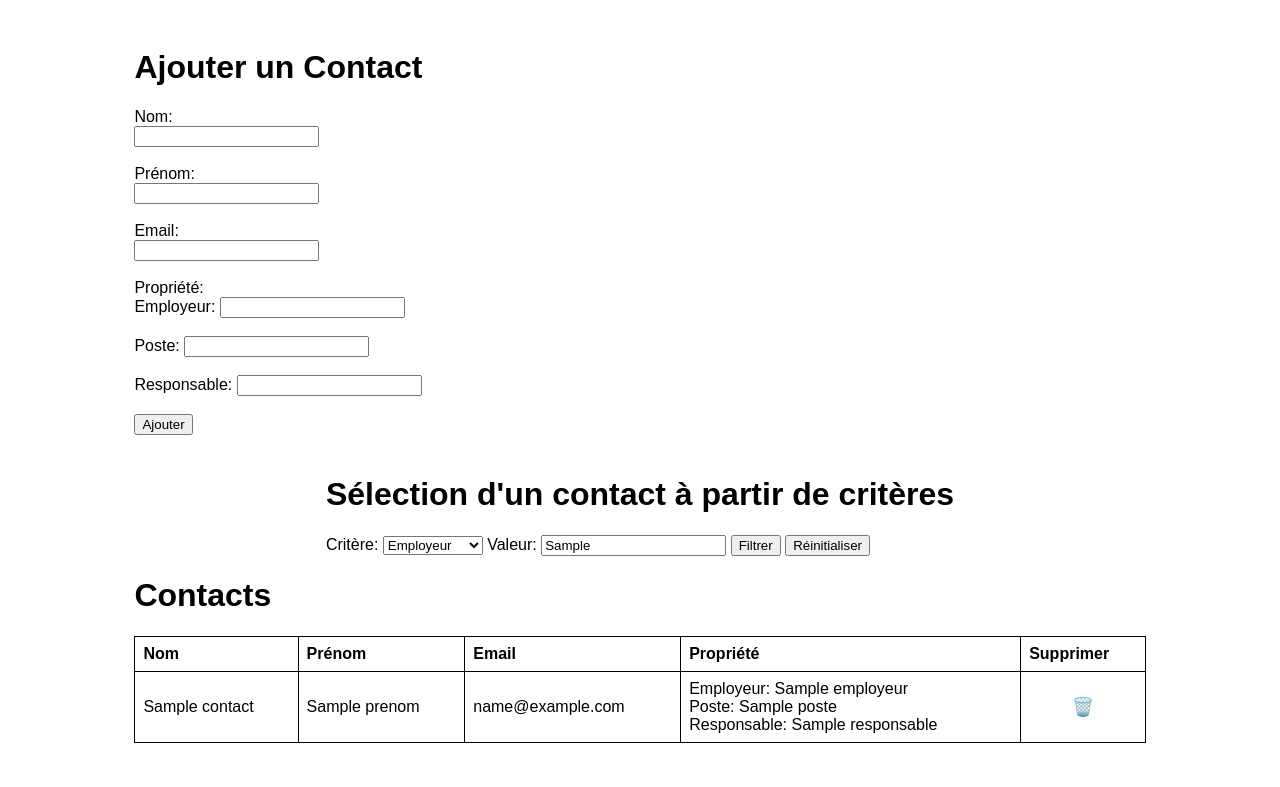
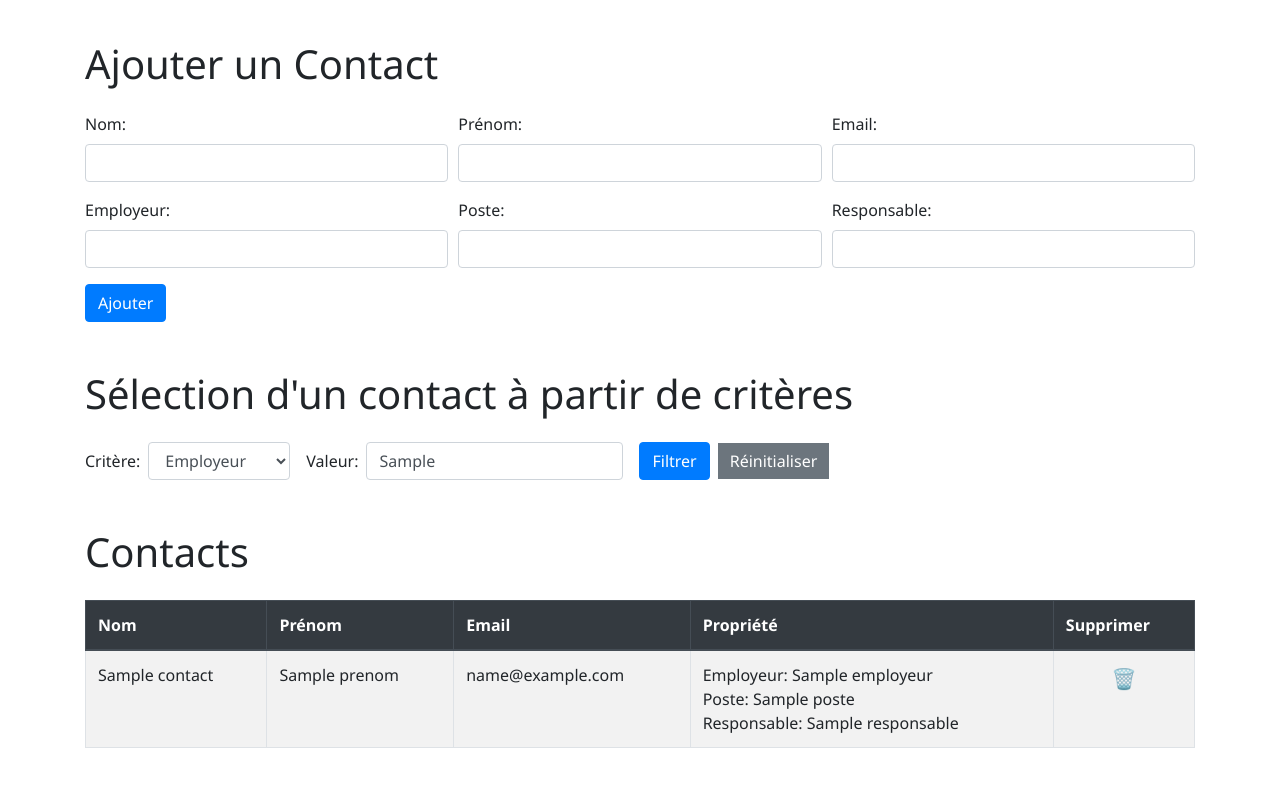
Before and after one commit to killianDRV/INFO0803_Virtualisation, a Flask app: template serveur/app/templates/index.html in a window 1280 px wide. Shown: the top 787 px of the page. Run offline with Flask 3, Linux system fonts and the light colour scheme; the template is opened without the code that fills it: most values are stand-ins (such as "Sample title", 1, 10 or a date in 2020); some libraries are stand-ins or nearby versions.

Commit message:
Finish project

```diff
--- a/api/app/app.py
+++ b/api/app/app.py
@@ -6,20 +6,27 @@ import logging
 logger = logging.getLogger('gunicorn.error')
 
 app = Flask(__name__)
+# URL de la base de données MongoDB
 app.config['MONGO_URI'] = 'mongodb://root:example@mongo:27017/contact_db?authSource=admin'
 mongo = PyMongo(app)
 
+
+# Endpoint pour récupérer tous les contacts
 @app.route('/contacts', methods=['GET'])
 def get_contacts():
     try:
+        # Récupère tous les contacts depuis la base de données
         contacts = list(mongo.db.contacts.find())
+
         for contact in contacts:
             contact['_id'] = str(contact['_id'])
-        app.logger.debug(f"list_contacts > {contacts}")
+
         return jsonify(contacts), 200
     except Exception as e:
         return jsonify({'error': str(e)}), 500
 
+
+# Endpoint pour ajouter un nouveau contact
 @app.route('/contacts', methods=['POST'])
 def add_contact():
     app.logger.debug("Received POST request to /contacts")
@@ -38,33 +45,43 @@ def add_contact():
     }
 
     try:
+        # Insere le nouveau contact dans la base de données
         result = mongo.db.contacts.insert_one(new_contact)
-        app.logger.debug("Contact added successfully")
+
         return jsonify({'message': 'Contact added successfully', 'id': str(result.inserted_id)}), 200
     except Exception as e:
         app.logger.error(f"Failed to add contact: {e}")
         return jsonify({'error': 'Failed to add contact'}), 500
 
 
+# Endpoint pour supprimer un contact par son ID
 @app.route('/contacts/<string:contact_id>', methods=['DELETE'])
 def delete_contact(contact_id):
-    result = mongo.db.contacts.delete_one({'_id': ObjectId(contact_id)})
-    if result.deleted_count == 0:
-        return jsonify({'error': 'Contact not found'}), 404
-    return jsonify({'message': 'Contact deleted successfully'}), 200
+    try:
+        # Supprime le contact de la base de données en utilisant son ObjectID
+        result = mongo.db.contacts.delete_one({'_id': ObjectId(contact_id)})
+
+        if result.deleted_count == 0:
+            return jsonify({'error': 'Contact not found'}), 404
+
+        return jsonify({'message': 'Contact deleted successfully'}), 200
+    except Exception as e:
+        app.logger.error(f"Failed to delete contact: {e}")
+        return jsonify({'error': 'Failed to delete contact'}), 500
 
 
+# Endpoint pour filtrer les contacts par critère et valeur
 @app.route('/search/<string:critere>/<string:valeur>', methods=['GET'])
 def filter_contacts(critere, valeur):
-    app.logger.debug(f"critere ===== {critere}")
-    app.logger.debug(f"valeur ===== {valeur}")
+    # app.logger.debug(f"critere ===== {critere}")
+    # app.logger.debug(f"valeur ===== {valeur}")
 
     if critere and valeur:
-        # Filtrage basé sur le critère et la valeur avec regex pour recherche partielle
+        # Construit une requête mongo pour filtrer les contacts basés sur critere et valeur
         query = {f'propriete.{critere}': {'$regex': valeur, '$options': 'i'}}
         contacts = list(mongo.db.contacts.find(query))
     else:
-        # Récupération de tous les contacts si aucun critère n'est spécifié
+        # Si aucun critère n'est spécifié, récupère tous les contacts de la base de données
         contacts = list(mongo.db.contacts.find())
 
     for contact in contacts:
@@ -74,4 +91,5 @@ def filter_contacts(critere, valeur):
 
 
 if __name__ == '__main__':
+    # Démarre l'application Flask
     app.run(host='0.0.0.0', port=5001, debug=True)
--- a/serveur/app/templates/index.html
+++ b/serveur/app/templates/index.html
@@ -4,46 +4,23 @@
     <meta charset="UTF-8">
     <meta name="viewport" content="width=device-width, initial-scale=1.0">
     <title>Gestion des Contacts</title>
+    <link href="https://stackpath.bootstrapcdn.com/bootstrap/4.5.2/css/bootstrap.min.css" rel="stylesheet">
     <style>
         body {
-            display: flex;
-            font-family: Arial, sans-serif;
-            justify-content: center;
+            font-family: 'Segoe UI', Tahoma, Geneva, Verdana, sans-serif;
         }
         .container {
-            display: flex;
-            flex-direction: column;
-            align-items: center;
-            width: 80%;
-            margin-top: 20px;
-        }
-        .form-container, .table-container {
-            width: 100%;
-        }
-        .form-container {
-            margin-bottom: 20px;
-        }
-        table {
-            width: 100%;
-            border-collapse: collapse;
-            margin-top: 20px;
-        }
-        table, th, td {
-            border: 1px solid black;
-        }
-        th, td {
-            padding: 8px;
-            text-align: left;
-        }
-        .delete-cell {
-            text-align: center;
+            margin-top: 40px;
         }
         .delete-button {
             background: none;
             border: none;
+            color: #dc3545;
             cursor: pointer;
-            font-size: 18px;
-            color: inherit;
+            font-size: 20px;
+        }
+        .delete-button:hover {
+            color: #c82333;
         }
         .no-underline {
             text-decoration: none;
@@ -52,54 +29,83 @@
         .no-underline:hover {
             color: inherit;
         }
+        /* Nouveaux styles pour le bouton Réinitialiser */
+        .btn-reset {
+            background-color: #6c757d; /* Couleur de fond grise */
+            color: #fff; /* Couleur de texte blanc */
+            border: none;
+            padding: 0.375rem 0.75rem;
+            font-size: 1rem;
+            line-height: 1.5;
+            transition: background-color 0.15s ease-in-out, border-color 0.15s ease-in-out, box-shadow 0.15s ease-in-out;
+        }
+        .btn-reset:hover {
+            background-color: #5a6268; /* Couleur de fond gris foncé au survol */
+            color: #fff; /* Couleur de texte blanche au survol */
+        }
     </style>
 </head>
 <body>
     <div class="container">
-        <div class="form-container">
-            <h1>Ajouter un Contact</h1>
+        <div class="form-container mb-5">
+            <h1 class="mb-4">Ajouter un Contact</h1>
             <form id="contactForm" action="/contacts" method="post">
-                <label for="nom">Nom:</label><br>
-                <input type="text" id="nom" name="nom" required><br><br>
-
-                <label for="prenom">Prénom:</label><br>
-                <input type="text" id="prenom" name="prenom" required><br><br>
-
-                <label for="email">Email:</label><br>
-                <input type="email" id="email" name="email" required><br><br>
-
-                <label for="propriete">Propriété:</label><br>
+                <div class="form-row">
+                    <div class="form-group col-md-4">
+                        <label for="nom">Nom:</label>
+                        <input type="text" id="nom" name="nom" class="form-control" required>
+                    </div>
+                    <div class="form-group col-md-4">
+                        <label for="prenom">Prénom:</label>
+                        <input type="text" id="prenom" name="prenom" class="form-control" required>
+                    </div>
+                    <div class="form-group col-md-4">
+                        <label for="email">Email:</label>
+                        <input type="email" id="email" name="email" class="form-control" required>
+                    </div>
+                </div>
+                <div class="form-row">
+                    <div class="form-group col-md-4">
                         <label for="employeur">Employeur:</label>
-                <input type="text" id="employeur" name="employeur" required><br><br>
+                        <input type="text" id="employeur" name="employeur" class="form-control" required>
+                    </div>
+                    <div class="form-group col-md-4">
                         <label for="poste">Poste:</label>
-                <input type="text" id="poste" name="poste" required><br><br>
+                        <input type="text" id="poste" name="poste" class="form-control" required>
+                    </div>
+                    <div class="form-group col-md-4">
                         <label for="responsable">Responsable:</label>
-                <input type="text" id="responsable" name="responsable" required><br><br>
-
-                <input type="submit" value="Ajouter">
+                        <input type="text" id="responsable" name="responsable" class="form-control" required>
+                    </div>
+                </div>
+                <button type="submit" class="btn btn-primary">Ajouter</button>
             </form>
         </div>
 
-        <div class="filter-container">
-            <h1>Sélection d'un contact à partir de critères</h1>
-            <form id="filterForm" action="/filter_contacts" method="post">
-                <label for="critere">Critère:</label>
-                <select id="critere" name="critere">
+        <div class="filter-container mb-5">
+            <h1 class="mb-4">Sélection d'un contact à partir de critères</h1>
+            <form id="filterForm" action="/filter_contacts" method="post" class="form-inline">
+                <div class="form-group mr-3">
+                    <label for="critere" class="mr-2">Critère:</label>
+                    <select id="critere" name="critere" class="form-control">
                         <option value="employeur" {% if current_critere == 'employeur' %}selected{% endif %}>Employeur</option>
                         <option value="poste" {% if current_critere == 'poste' %}selected{% endif %}>Poste</option>
                         <option value="responsable" {% if current_critere == 'responsable' %}selected{% endif %}>Responsable</option>
                     </select>
-                <label for="valeur">Valeur:</label>
-                <input type="text" id="valeur" name="valeur" value="{{ current_valeur }}" required>
-                <button type="submit">Filtrer</button>
-                <button type="button"><a href="/" class="no-underline">Réinitialiser</a></button>
+                </div>
+                <div class="form-group mr-3">
+                    <label for="valeur" class="mr-2">Valeur:</label>
+                    <input type="text" id="valeur" name="valeur" value="{{ current_valeur }}" class="form-control" required>
+                </div>
+                <button type="submit" class="btn btn-primary mr-2">Filtrer</button>
+                <a href="/" class="btn-reset no-underline">Réinitialiser</a>
             </form>
         </div>
 
         <div class="table-container">
-            <h1>Contacts</h1>
-            <table id="contactsTable">
-                <thead>
+            <h1 class="mb-4">Contacts</h1>
+            <table id="contactsTable" class="table table-striped table-bordered">
+                <thead class="thead-dark">
                     <tr>
                         <th>Nom</th>
                         <th>Prénom</th>
@@ -120,8 +126,8 @@
                                     Poste: {{ contact.propriete.poste }}<br>
                                     Responsable: {{ contact.propriete.responsable }}
                                 </td>
-                                <td class="delete-cell"> <!-- Utilisation de la classe delete-cell -->
-                                    <form action="/delete_contact/{{ contact._id }}" method="POST" id="deleteForm_{{ contact._id }}" class="delete-form">
+                                <td class="text-center">
+                                    <form action="/delete_contact/{{ contact._id }}" method="POST" id="deleteForm_{{ contact._id }}" class="delete-form d-inline">
                                         <input type="hidden" name="_method" value="DELETE">
                                         <button type="submit" class="delete-button" onclick="return confirm('Êtes-vous sûr de vouloir supprimer ce contact ?')">🗑️</button>
                                     </form>
@@ -139,8 +145,8 @@
                                     Poste: {{ contact.propriete.poste }}<br>
                                     Responsable: {{ contact.propriete.responsable }}
                                 </td>
-                                <td class="delete-cell"> <!-- Utilisation de la classe delete-cell -->
-                                    <form action="/delete_contact/{{ contact._id }}" method="POST" id="deleteForm_{{ contact._id }}" class="delete-form">
+                                <td class="text-center">
+                                    <form action="/delete_contact/{{ contact._id }}" method="POST" id="deleteForm_{{ contact._id }}" class="delete-form d-inline">
                                         <input type="hidden" name="_method" value="DELETE">
                                         <button type="submit" class="delete-button" onclick="return confirm('Êtes-vous sûr de vouloir supprimer ce contact ?')">🗑️</button>
                                     </form>
@@ -149,12 +155,16 @@
                         {% endfor %}
                     {% else %}
                         <tr>
-                            <td colspan="5">Aucun contact trouvé</td>
+                            <td colspan="5" class="text-center">Aucun contact trouvé</td>
                         </tr>
                     {% endif %}
                 </tbody>
             </table>
         </div>
     </div>
+
+    <script src="https://code.jquery.com/jquery-3.5.1.slim.min.js"></script>
+    <script src="https://cdn.jsdelivr.net/npm/@popperjs/core@2.5.4/dist/umd/popper.min.js"></script>
+    <script src="https://stackpath.bootstrapcdn.com/bootstrap/4.5.2/js/bootstrap.min.js"></script>
 </body>
 </html>
```
Also changed, not shown: mongo/init-mongo.js (+26 -6 lines), serveur/app/app.py (+19 -6 lines). Lines whose indentation alone changed are shown as unchanged.
